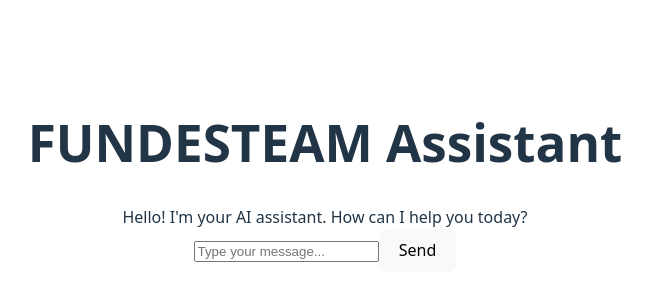
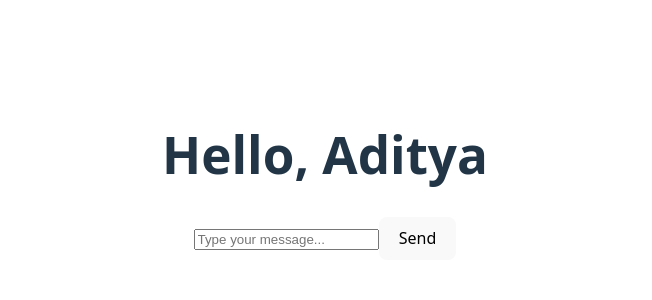
Before and after one commit to Bleedingmetal/FUNDESTEAM, a React (Vite) app in the folder chatbot-frontend/: page / in a window 1280 px wide. Shown: the part 224-524 px from the top of the page, without its empty margins (315-967 px from the left). Built offline with nearby package versions, Linux system fonts and the light colour scheme.

Commit message:
i tried but Im too tired to do this rn

```diff
--- a/chatbot-frontend/src/components/ChatHeader.tsx
+++ b/chatbot-frontend/src/components/ChatHeader.tsx
@@ -1,8 +1,8 @@
 const ChatHeader = () => {
     return (
-        <header className="w-full bg-gray-800 border-b border-gray-700 px-6 py-3 flex items-center justify-center">
-            <h1 className="text-lg font-semibold bg-gradient-to-r from-purple-400 to-blue-400 bg-clip-text text-transparent">
-                FUNDESTEAM Assistant
+        <header className="w-full bg-gray-900 border-b border-gray-700 px-6 py-4 flex items-center justify-center">
+            <h1 className="text-xl font-semibold text-gray-300">
+                Hello, Aditya
             </h1>
         </header>
     );
--- a/chatbot-frontend/src/components/ChatInput.tsx
+++ b/chatbot-frontend/src/components/ChatInput.tsx
@@ -18,21 +18,23 @@
     };
 
     return (
-        <div className="p-3 bg-gray-900 border-t border-gray-800 flex gap-2 items-center">
+        <div className="p-4 bg-gray-900 border-t border-gray-700">
+            <div className="flex items-center gap-2">
                 <input
                     type="text"
                     value={text}
                     onChange={(e) => setText(e.target.value)}
                     onKeyDown={handleKeyPress}
-                className="flex-1 px-4 py-2 rounded-xl bg-gray-800 text-gray-200 placeholder-gray-400 focus:outline-none focus:ring-2 focus:ring-purple-500"
+                    className="flex-1 px-4 py-3 rounded-xl bg-gray-800 text-white focus:outline-none focus:ring-2 focus:ring-blue-500"
                     placeholder="Type your message..."
                 />
                 <button
                     onClick={handleSend}
-                className="px-4 py-2 rounded-xl bg-gradient-to-r from-purple-600 to-blue-600 hover:from-purple-500 hover:to-blue-500 text-white font-medium shadow-md transition"
+                    className="px-5 py-3 bg-gradient-to-r from-blue-600 to-indigo-600 rounded-xl hover:opacity-90 transition"
                 >
                     Send
                 </button>
+            </div>
         </div>
     );
 };
--- a/chatbot-frontend/src/components/ChatMessage.tsx
+++ b/chatbot-frontend/src/components/ChatMessage.tsx
@@ -6,13 +6,14 @@
 
 const ChatMessage: React.FC<ChatMessageProps> = ({ message }) => {
     const isUser = message.sender === 'user';
+
     return (
-        <div className={`flex ${isUser ? 'justify-end' : 'justify-start'}`}>
+        <div className={`flex ${isUser ? 'justify-end' : 'justify-start'} w-full`}>
             <div
-                className={`px-4 py-2 rounded-2xl max-w-xs text-sm shadow-md ${
+                className={`px-5 py-3 rounded-2xl max-w-[80%] text-base leading-relaxed ${
                     isUser
-                        ? 'bg-gradient-to-r from-blue-500 to-purple-600 text-white rounded-br-none'
-                        : 'bg-gradient-to-r from-gray-700 to-gray-800 text-gray-100 rounded-bl-none'
+                        ? 'bg-gradient-to-r from-blue-600 to-indigo-600 text-white rounded-br-none'
+                        : 'bg-gray-700 text-gray-100 rounded-bl-none'
                 }`}
             >
                 {message.text}
--- a/chatbot-frontend/src/components/ChatWindow.tsx
+++ b/chatbot-frontend/src/components/ChatWindow.tsx
@@ -7,8 +7,8 @@
 
 const ChatWindow: React.FC<ChatWindowProps> = ({ messages }) => {
     return (
-        <div className="flex-1 p-4 overflow-y-auto space-y-3 bg-gradient-to-b from-gray-900 via-gray-800 to-gray-900">
-            {messages.map(msg => (
+        <div className="flex-1 overflow-y-auto px-8 py-6 space-y-6 scrollbar-thin scrollbar-thumb-gray-700 scrollbar-track-transparent">
+            {messages.map((msg) => (
                 <ChatMessage key={msg.id} message={msg} />
             ))}
         </div>
--- a/chatbot-frontend/src/pages/ChatPage.tsx
+++ b/chatbot-frontend/src/pages/ChatPage.tsx
@@ -11,32 +11,40 @@
 }
 
 const ChatPage = () => {
-    const [messages, setMessages] = useState<Message[]>([
-        { id: 1, text: "Hello! I'm your AI assistant. How can I help you today?", sender: 'ai' },
-    ]);
+    const [messages, setMessages] = useState<Message[]>([]);
 
     const handleSend = (text: string) => {
         if (!text.trim()) return;
         const newMessage: Message = { id: messages.length + 1, text, sender: 'user' };
         setMessages([...messages, newMessage]);
 
-        // Dummy AI response (replace with Flask later)
+        // Dummy AI response (replace later with backend call)
         setTimeout(() => {
             const aiResponse: Message = {
                 id: messages.length + 2,
-                text: "The AI doesn’t work rn so here’s smth Aditya wrote: bye bye ",
+                text: "This is a placeholder AI response.",
                 sender: 'ai',
             };
             setMessages((prev) => [...prev, aiResponse]);
-        }, 1000);
+        }, 1200);
     };
 
+    const showWelcome = messages.length === 0;
+
     return (
-        <div className="flex flex-col w-full h-screen bg-gray-900 text-white">
+        <div className="flex flex-col w-full h-screen bg-gradient-to-br from-gray-900 via-gray-800 to-gray-900 text-white">
             <ChatHeader />
-            <div className="flex-1 flex justify-center">
-                <div className="flex flex-col w-full max-w-3xl border-x border-gray-700">
-                    <ChatWindow messages={messages} />
+            <div className="flex-1 flex justify-center items-center">
+                <div className="flex flex-col w-full max-w-4xl h-[90%] rounded-2xl shadow-xl border border-gray-700 overflow-hidden bg-gray-900/80 backdrop-blur">
+                    {showWelcome ? (
+                        <div className="flex-1 flex items-center justify-center">
+                            <h2 className="text-3xl font-semibold text-gray-300 text-center">
+
+                            </h2>
+                        </div>
+                    ) : (
+                        <ChatWindow messages={messages} />
+                    )}
                     <ChatInput onSend={handleSend} />
                 </div>
             </div>
```
Lines whose indentation alone changed are shown as unchanged.
